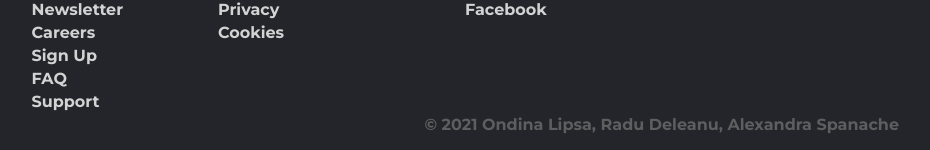
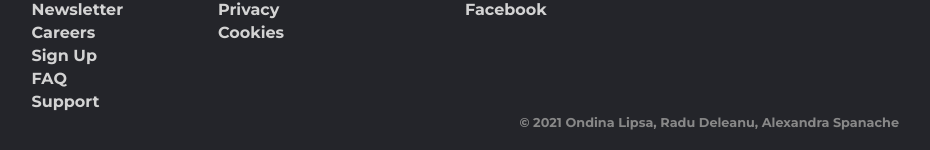
Before and after one commit to olipsa/Workout-Generator-Website, a PHP site: page /homepage.html in a window 1280 px wide. Shown: the part 1817-1967 px from the top of the page, without its empty margins (317-1247 px from the left). Run offline with PHP 8.4, Linux system fonts and the light colour scheme.

Commit message:
footer update

```diff
--- a/homepage.css
+++ b/homepage.css
@@ -170,5 +170,6 @@ header {
 }
 
 .copyright_text{
-    color: rgba(114,115,115,0.73);
+    color: #888888;
+    font-size: 0.8em;
 }
```
